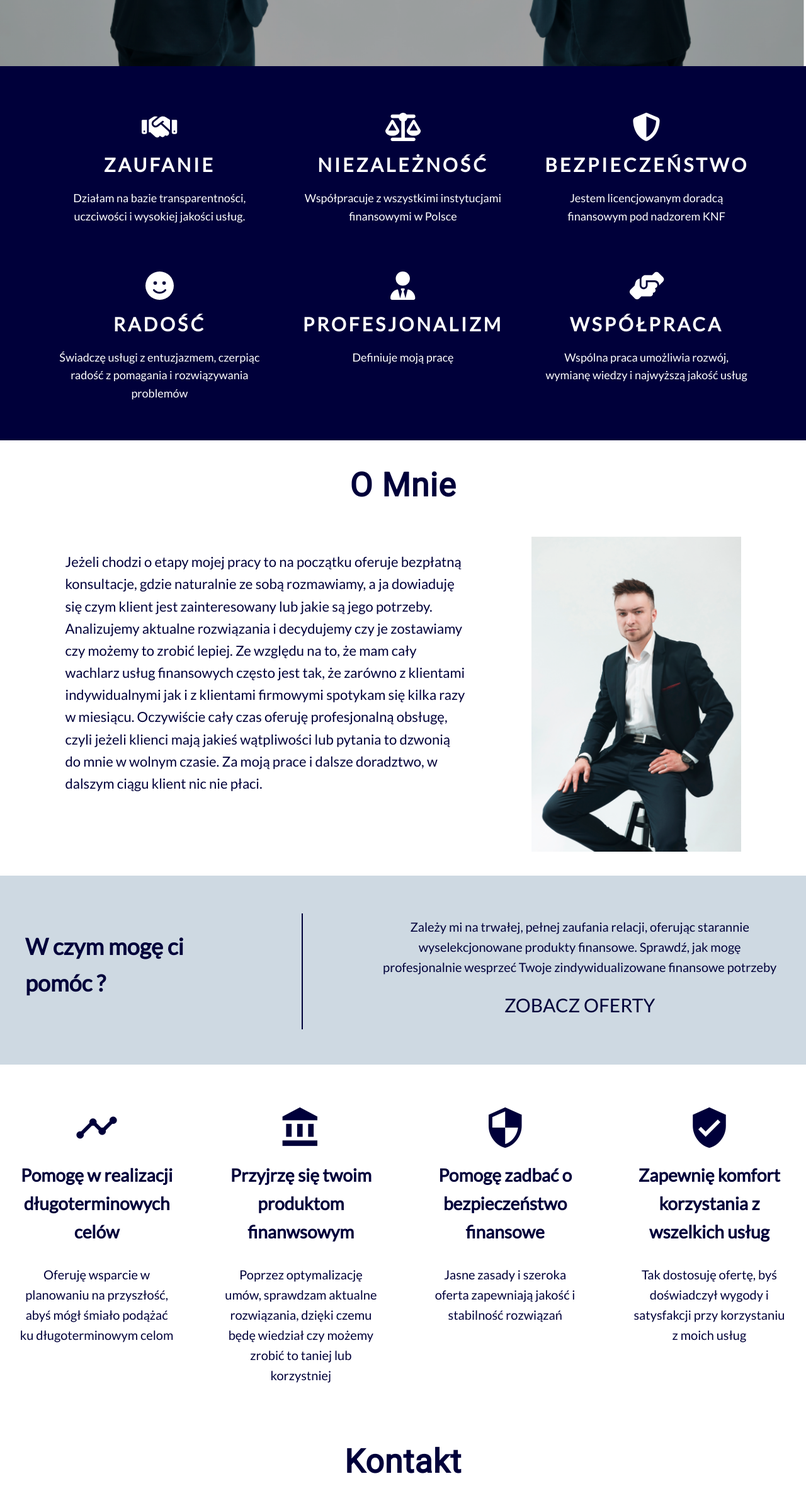
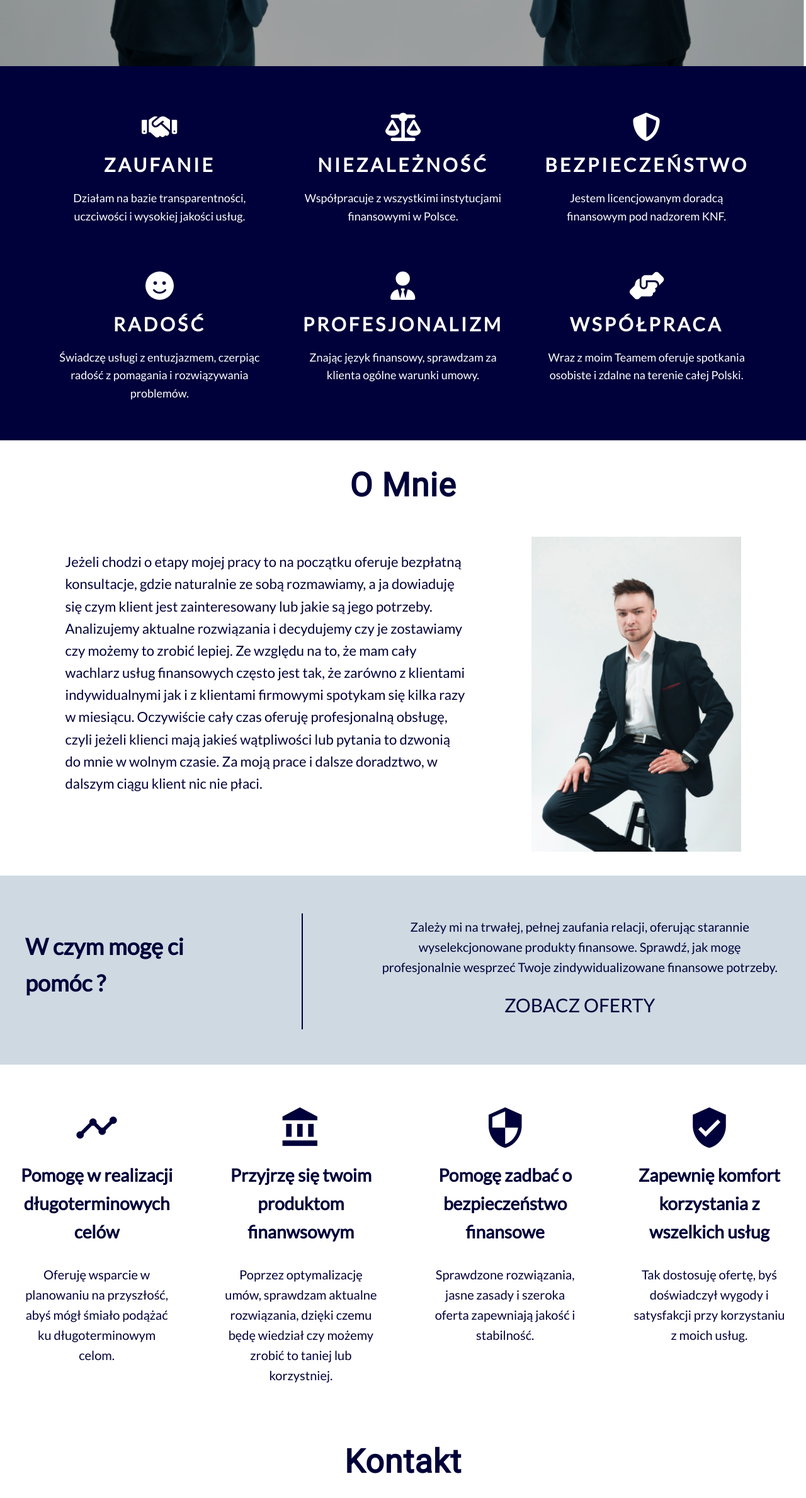
Before and after one commit to Soszka/Angular-zamorskiFinanse, an Angular app: page / in a window 1280 px wide. Shown: the part 700-3078 px from the top of the page at 63% size. Built offline with nearby package versions, Linux system fonts and the light colour scheme.

Commit message:
project ready for publication

```diff
--- a/src/app/oferts-preview/oferts-preview.component.html
+++ b/src/app/oferts-preview/oferts-preview.component.html
@@ -6,7 +6,7 @@
     <div class="description" data-aos="zoom-in" data-aos-delay="300">
       <p>Zależy mi na trwałej, pełnej zaufania relacji, oferując starannie
          wyselekcjonowane produkty finansowe. Sprawdź, jak mogę profesjonalnie
-         wesprzeć Twoje zindywidualizowane finansowe potrzeby
+         wesprzeć Twoje zindywidualizowane finansowe potrzeby.
       </p>
       <a (click)="navigateToOferts()">Zobacz Oferty</a>
     </div>
--- a/src/app/oferts/oferts.component.ts
+++ b/src/app/oferts/oferts.component.ts
@@ -27,69 +27,69 @@ export class OfertsComponent {
   oferts: Ofert[] = [
     {
       title: 'Ubezpieczenie na życie',
-      description: 'Zabezpiecz swoją przyszłość. Oferuję ubezpieczenia na życie dostosowane do Twoich potrzeb, zapewniające spokój i bezpieczeństwo',
+      description: 'Zabezpiecz swoją przyszłość. Oferuję ubezpieczenia na życie dostosowane do Twoich potrzeb, zapewniające spokój i bezpieczeństwo.',
       image: '../../assets/OfertsPhoto1.jpg',
       imageSm: '../../assets/OfertsPhoto11.jpg',
       isActive: false,   },
     {
       title: 'Ubezpieczenie zdrowotne',
-      description: 'Dla Ciebie i Twojego zdrowia. Znajdę ubezpieczenie dopasowane do Twoich potrzeb, dbając o Twój komfort i bezpieczeństwo',
+      description: 'Dla Ciebie i Twojego zdrowia. Znajdę ubezpieczenie dopasowane do Twoich potrzeb, dbając o Twój komfort i bezpieczeństwo.',
       image: '../../assets/OfertsPhoto2.jpg',
       imageSm: '../../assets/OfertsPhoto12.jpg',
       isActive: false,
     },
     {
       title: 'Inwestycje kapitału',
-      description: 'Twój kapitał, Twój rozwój. Oferuję spersonalizowane inwestycje, dostosowane do Twoich celów finansowych i planów na przyszłość',
+      description: 'Twój kapitał, Twój rozwój. Oferuję spersonalizowane inwestycje, dostosowane do Twoich celów finansowych i planów na przyszłość.',
       image: '../../assets/OfertsPhoto3.jpg',
       imageSm: '../../assets/OfertsPhoto13.jpg',
       isActive: false,
     },
     {
       title: 'Programy oszczędnościowe',
-      description: 'Oszczędzaj mądrze, ja pomogę. Znajdę dla Ciebie program oszczędnościowy, który wspiera Twoje cele finansowe',
+      description: 'Oszczędzaj mądrze, ja pomogę. Znajdę dla Ciebie program oszczędnościowy, który wspiera Twoje cele finansowe.',
       image: '../../assets/OfertsPhoto4.jpg',
       imageSm: '../../assets/OfertsPhoto14.jpg',
       isActive: false,
     },
     {
       title: 'Ubezpieczenie majątkowe',
-      description: 'Ochrona Twojego majątku. Znajdę dla Ciebie ubezpieczenie majątkowe, dostosowane do  potrzeb i wartości posiadanych dóbr',
+      description: 'Ochrona Twojego majątku. Znajdę dla Ciebie ubezpieczenie majątkowe, dostosowane do  potrzeb i wartości posiadanych dóbr.',
       image: '../../assets/OfertsPhoto5.jpg',
       imageSm: '../../assets/OfertsPhoto15.jpg',
       isActive: false,
     },
     {
       title: 'Ubezpieczenie komunikacyjne',
-      description: 'Bezpieczna podróż ze mną. Oferuję ubezpieczenia komunikacyjne, zapewniające kompleksową ochronę dla Ciebie i Twojego pojazdu',
+      description: 'Bezpieczna podróż ze mną. Oferuję ubezpieczenia komunikacyjne, zapewniające kompleksową ochronę dla Ciebie i Twojego pojazdu.',
       image: '../../assets/OfertsPhoto6.jpg',
       imageSm: '../../assets/OfertsPhoto16.jpg',
       isActive: false,
     },
     {
       title: 'Kredyty',
-      description: 'Oferuję elastyczne kredyty, dostosowane do Twoich potrzeb i planów, abyś mógł osiągnąć zamierzone cele',
+      description: 'Oferuję elastyczne kredyty, dostosowane do Twoich potrzeb i planów, abyś mógł osiągnąć zamierzone cele.',
       image: '../../assets/OfertsPhoto7.jpg',
       imageSm: '../../assets/OfertsPhoto17.jpg',
       isActive: false,
     },
     {
       title: 'Nieruchomości',
-      description: 'Twój dom, Twoje bezpieczeństwo. Pomagam w realizacji marzeń o nieruchomości, oferując wsparcie i dostosowane rozwiązania finansowe',
+      description: 'Twój dom, Twoje bezpieczeństwo. Pomagam w realizacji marzeń o nieruchomości, oferując wsparcie i dostosowane rozwiązania finansowe.',
       image: '../../assets/OfertsPhoto8.jpg',
       imageSm: '../../assets/OfertsPhoto18.jpg',
       isActive: false,
     },
     {
       title: 'Leasing',
-      description: 'Rozwijaj się ze mną. Oferuję elastyczne opcje leasingu, dostosowane do Twoich potrzeb , wspierając rozwój Twojej działalności',
+      description: 'Rozwijaj się ze mną. Oferuję elastyczne opcje leasingu, dostosowane do Twoich potrzeb , wspierając rozwój Twojej działalności.',
       image: '../../assets/OfertsPhoto9.jpg',
       imageSm: '../../assets/OfertsPhoto19.jpg',
       isActive: false,
     },
     {
       title: 'Oferta dla firm',
-      description: 'Twoja firma, moje rozwiązania. Oferuję kompleksową ofertę dla firm, dostosowaną do indywidualnych potrzeb i celów biznesowych',
+      description: 'Twoja firma, moje rozwiązania. Oferuję kompleksową ofertę dla firm, dostosowaną do indywidualnych potrzeb i celów biznesowych.',
       image: '../../assets/OfertsPhoto10.jpg',
       imageSm: '../../assets/OfertsPhoto20.jpg',
       isActive: false,
--- a/src/app/our-work/our-work.component.html
+++ b/src/app/our-work/our-work.component.html
@@ -2,21 +2,21 @@
   <div class="work-item" data-aos="zoom-in">
     <mat-icon class="icon">timeline</mat-icon>
     <h2>Pomogę w realizacji długoterminowych celów</h2>
-    <p>Oferuję wsparcie w planowaniu na przyszłość, abyś mógł śmiało podążać ku długoterminowym celom</p>
+    <p>Oferuję wsparcie w planowaniu na przyszłość, abyś mógł śmiało podążać ku długoterminowym celom.</p>
   </div>
   <div class="work-item" data-aos="zoom-in" data-aos-delay="250">
     <mat-icon class="icon">account_balance</mat-icon>
     <h2>Przyjrzę się twoim produktom finanwsowym</h2>
-    <p>Poprzez optymalizację umów, sprawdzam aktualne rozwiązania, dzięki czemu będę wiedział czy możemy zrobić to taniej lub korzystniej</p>
+    <p>Poprzez optymalizację umów, sprawdzam aktualne rozwiązania, dzięki czemu będę wiedział czy możemy zrobić to taniej lub korzystniej.</p>
   </div>
   <div class="work-item" data-aos="zoom-in" data-aos-delay="500">
     <mat-icon class="icon">security</mat-icon>
     <h2>Pomogę zadbać o bezpieczeństwo finansowe</h2>
-    <p>Jasne zasady i szeroka oferta zapewniają jakość i stabilność rozwiązań</p>
+    <p>Sprawdzone rozwiązania, jasne zasady i szeroka oferta zapewniają jakość i stabilność.</p>
   </div>
   <div class="work-item" data-aos="zoom-in" data-aos-delay="750">
     <mat-icon class="icon">verified_user</mat-icon>
     <h2>Zapewnię komfort korzystania z wszelkich usług</h2>
-    <p>Tak dostosuję ofertę, byś doświadczył wygody i satysfakcji przy korzystaniu z moich usług</p>
+    <p>Tak dostosuję ofertę, byś doświadczył wygody i satysfakcji przy korzystaniu z moich usług.</p>
   </div>
 </div>
--- a/src/app/values/values.component.html
+++ b/src/app/values/values.component.html
@@ -8,28 +8,28 @@
   <div class="value" data-aos="zoom-in">
     <fa-icon class="icon" [icon]="faBalanceScale"></fa-icon>
     <h3>Niezależność</h3>
-    <p>Współpracuje z wszystkimi instytucjami finansowymi w Polsce</p>
+    <p>Współpracuje z wszystkimi instytucjami finansowymi w Polsce.</p>
   </div>
   <div class="value" data-aos="zoom-in">
     <fa-icon class="icon" [icon]="faShieldAlt"></fa-icon>
     <h3>Bezpieczeństwo</h3>
-    <p>Jestem licencjowanym doradcą finansowym pod nadzorem KNF</p>
+    <p>Jestem licencjowanym doradcą finansowym pod nadzorem KNF.</p>
   </div>
   <div class="value" data-aos="zoom-in">
     <fa-icon class="icon" [icon]="faSmile"></fa-icon>
     <h3>Radość</h3>
     <p>Świadczę usługi z entuzjazmem, czerpiąc radość
-      z pomagania i rozwiązywania problemów</p>
+      z pomagania i rozwiązywania problemów.</p>
   </div>
   <div class="value" data-aos="zoom-in">
     <fa-icon class="icon" [icon]="faUserTie"></fa-icon>
     <h3>Profesjonalizm</h3>
-    <p>Definiuje moją pracę</p>
+    <p>Znając język finansowy, sprawdzam za klienta ogólne warunki umowy.</p>
   </div>
   <div class="value" data-aos="zoom-in">
     <fa-icon class="icon" [icon]="faHandsHelping"></fa-icon>
     <h3>Współpraca</h3>
-    <p>Wspólna praca umożliwia rozwój,
-      wymianę wiedzy i najwyższą jakość usług</p>
+    <p>Wraz z moim Teamem oferuje spotkania osobiste
+       i zdalne na terenie całej Polski.</p>
   </div>
 </div>
```
